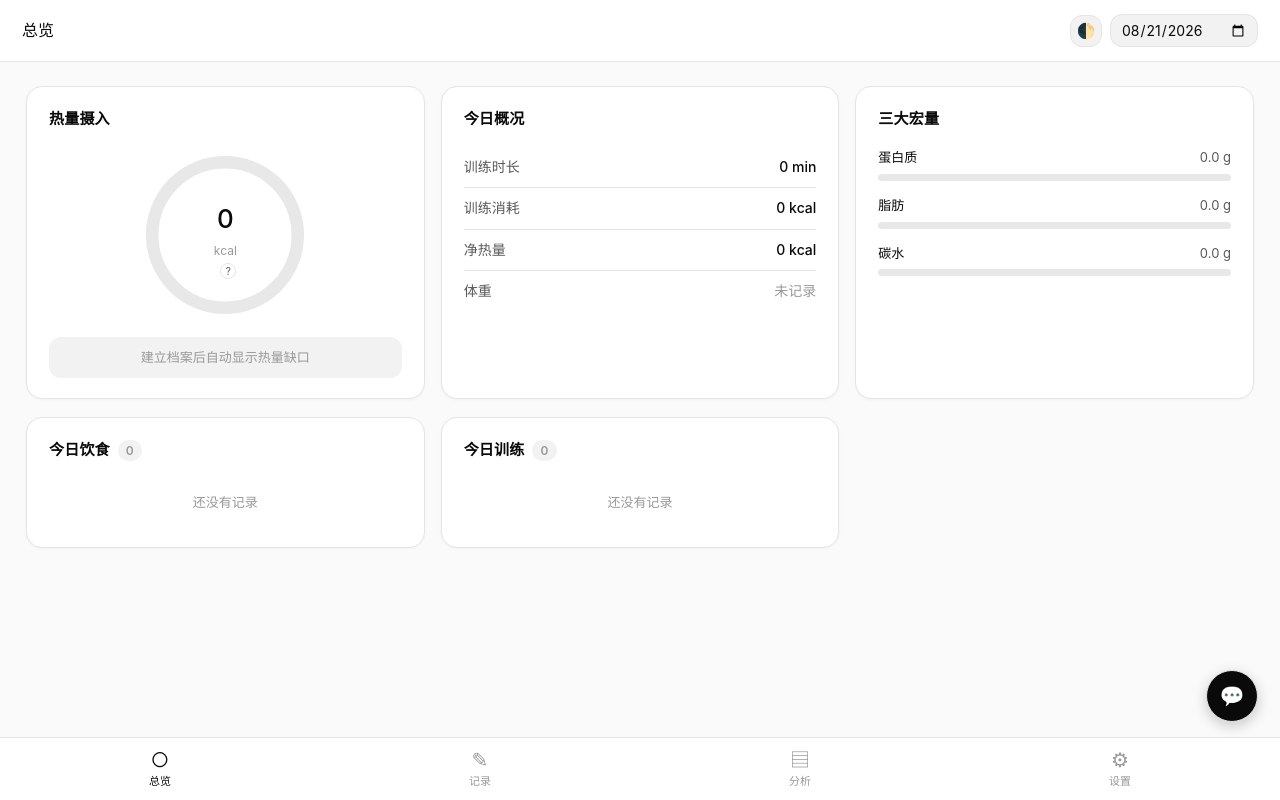
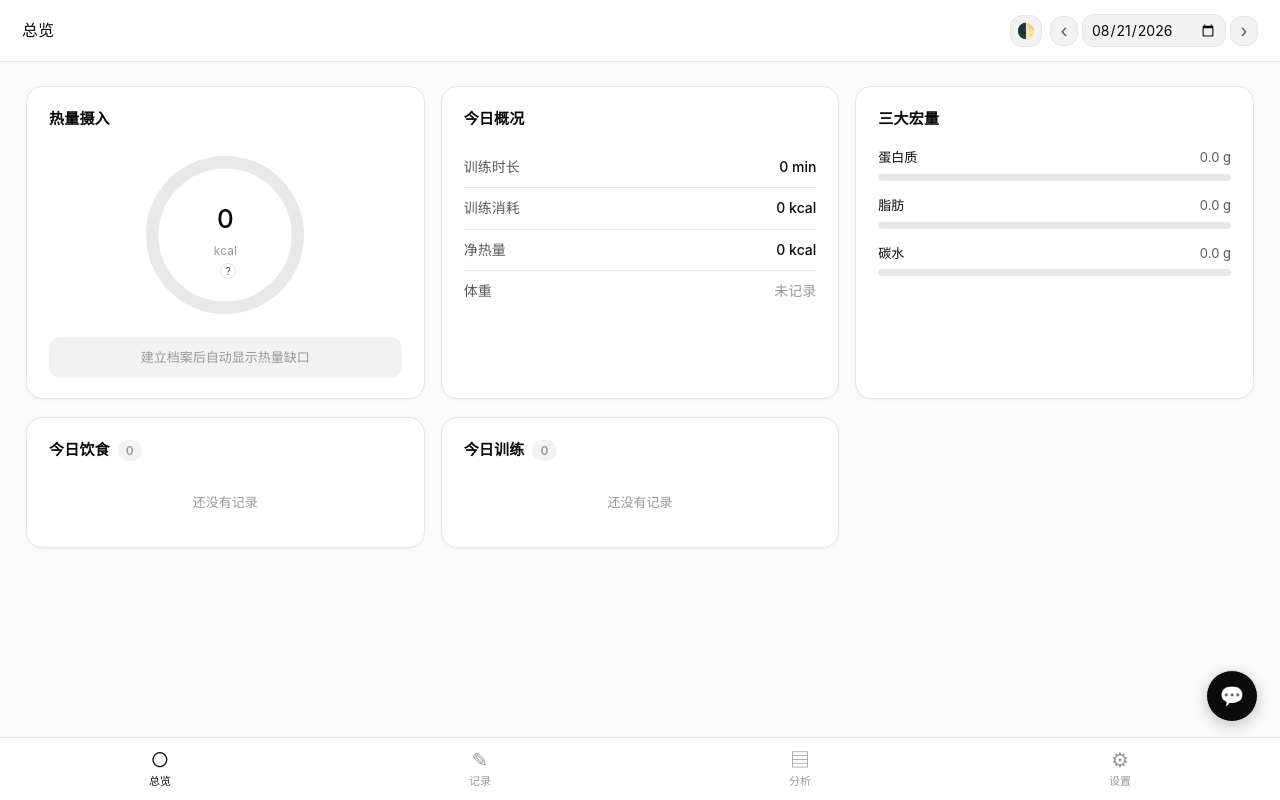
Before and after one commit to shunzhe1121/Simple-Fitness-Dashboard, a plain HTML site: page pwa/index.html in a window 1280 px wide. Drawn offline with Linux system fonts and the light colour scheme.

Commit message:
手动记录落到选中日期 + 日期左右切换箭头
- 手动添加饮食/训练/身体记录时补上 selectedDate，不再统一落到今天
  （之前在 8-20 界面添加训练也会记到最新一天）
- 日期选择器两侧加 ‹ › 箭头，按天前后切换并刷新当前页

```diff
--- a/pwa/css/style.css
+++ b/pwa/css/style.css
@@ -202,8 +202,27 @@ button, input, select, textarea {
 .topbar h1 { margin: 0; font-size: 16px; font-weight: 500; white-space: nowrap; flex-shrink: 0; }
 .topbar-right { margin-left: auto; display: flex; align-items: center; gap: 8px; flex-shrink: 0; }
 
+.date-nav { display: flex; align-items: center; gap: 4px; }
+.date-arrow {
+  width: 28px;
+  height: 30px;
+  display: inline-flex;
+  align-items: center;
+  justify-content: center;
+  border: 1px solid var(--border);
+  border-radius: var(--radius-sm);
+  background: var(--surface-2);
+  color: var(--text-2);
+  cursor: pointer;
+  font-size: 18px;
+  line-height: 1;
+  padding: 0;
+  transition: background .12s;
+}
+.date-arrow:hover { background: var(--surface-3); color: var(--text); }
+
 .date-input {
-  padding: 6px 10px;
+  padding: 6px 8px;
   border: 1px solid var(--border);
   border-radius: var(--radius-sm);
   background: var(--surface-2);
--- a/pwa/index.html
+++ b/pwa/index.html
@@ -25,8 +25,11 @@
         <span v-else-if="theme === 'light'">☀️</span>
         <span v-else>🌙</span>
       </button>
-      <input type="date" v-model="selectedDate" @change="onDateChange" class="date-input"
-             v-if="['today','records'].includes(view)">
+      <div class="date-nav" v-if="['today','records'].includes(view)">
+        <button class="date-arrow" @click="shiftDate(-1)" aria-label="前一天" title="前一天">‹</button>
+        <input type="date" v-model="selectedDate" @change="onDateChange" class="date-input">
+        <button class="date-arrow" @click="shiftDate(1)" aria-label="后一天" title="后一天">›</button>
+      </div>
     </div>
   </header>
 
--- a/pwa/js/app.js
+++ b/pwa/js/app.js
@@ -412,6 +412,17 @@
         if (this.view === "today") this.loadToday();
         else if (this.view === "records") this.loadCurrentRecordsTab();
       },
+      // 日期左右箭头：按天前后切换选中日期，并刷新当前页数据
+      shiftDate(delta) {
+        const d = new Date(this.selectedDate + "T00:00:00");
+        if (isNaN(d.getTime())) return;
+        d.setDate(d.getDate() + delta);
+        const y = d.getFullYear();
+        const m = String(d.getMonth() + 1).padStart(2, "0");
+        const day = String(d.getDate()).padStart(2, "0");
+        this.selectedDate = y + "-" + m + "-" + day;
+        this.onDateChange();
+      },
       // 根据当前 recordsTab 加载对应的数据
       loadCurrentRecordsTab() {
         const t = this.recordsTab;
@@ -589,6 +600,7 @@
           if (type === "diet") {
             const f = this.dietForm;
             const payload = {
+              date: this.selectedDate,
               meal_type: f.meal_type,
               food_name: f.food_name,
               amount: f.amount || null,
@@ -603,6 +615,7 @@
           } else if (type === "workout") {
             const f = this.workoutForm;
             const payload = {
+              date: this.selectedDate,
               category: f.category,
               duration_min: this.num(f.duration_min),
               calories: this.num(f.calories),
@@ -613,7 +626,7 @@
             this.notify({ text: "已添加训练", tone: "ok" });
           } else if (type === "body") {
             const f = this.bodyForm;
-            const payload = { weight: this.num(f.weight), body_fat: this.num(f.body_fat), waist: this.num(f.waist) };
+            const payload = { date: this.selectedDate, weight: this.num(f.weight), body_fat: this.num(f.body_fat), waist: this.num(f.waist) };
             await this.api("/api/records/body", payload, "POST");
             this.bodyForm = { weight: "", body_fat: "", waist: "" };
             this.notify({ text: "已记录身体数据", tone: "ok" });
```
